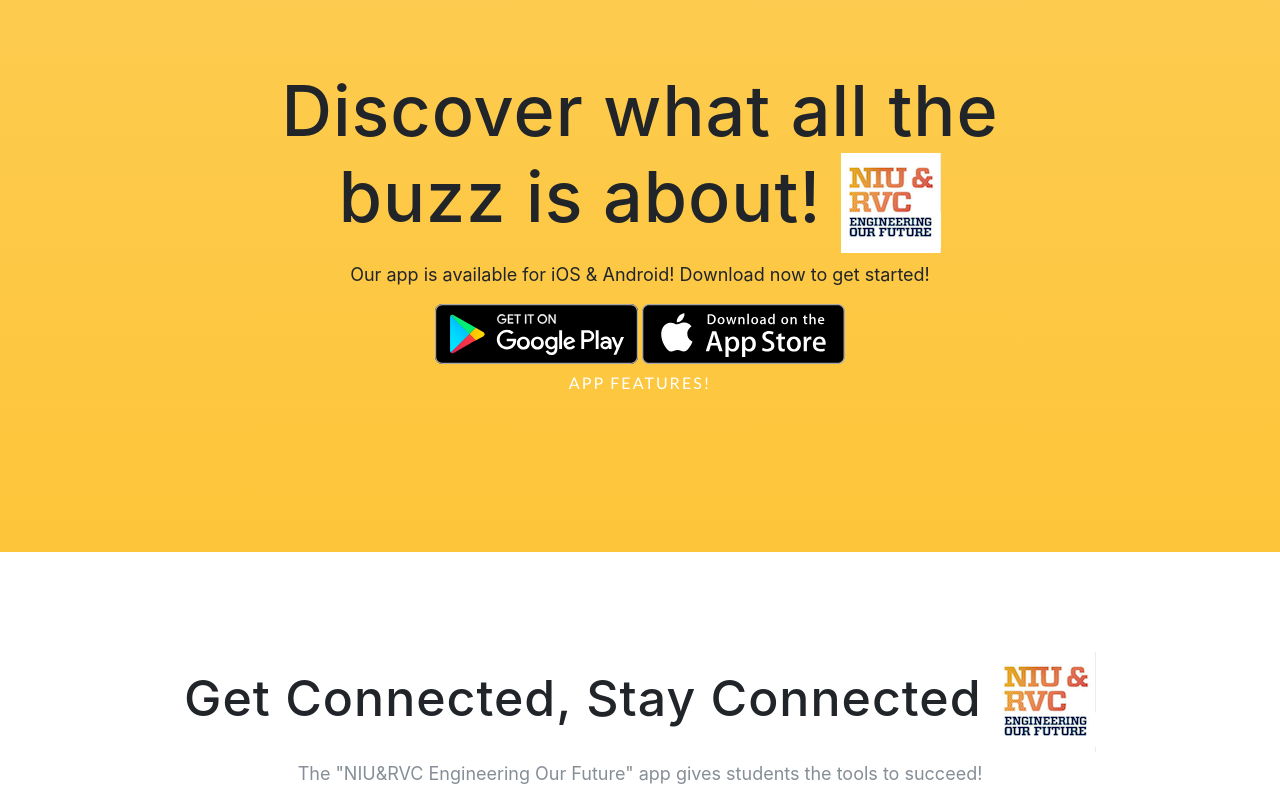
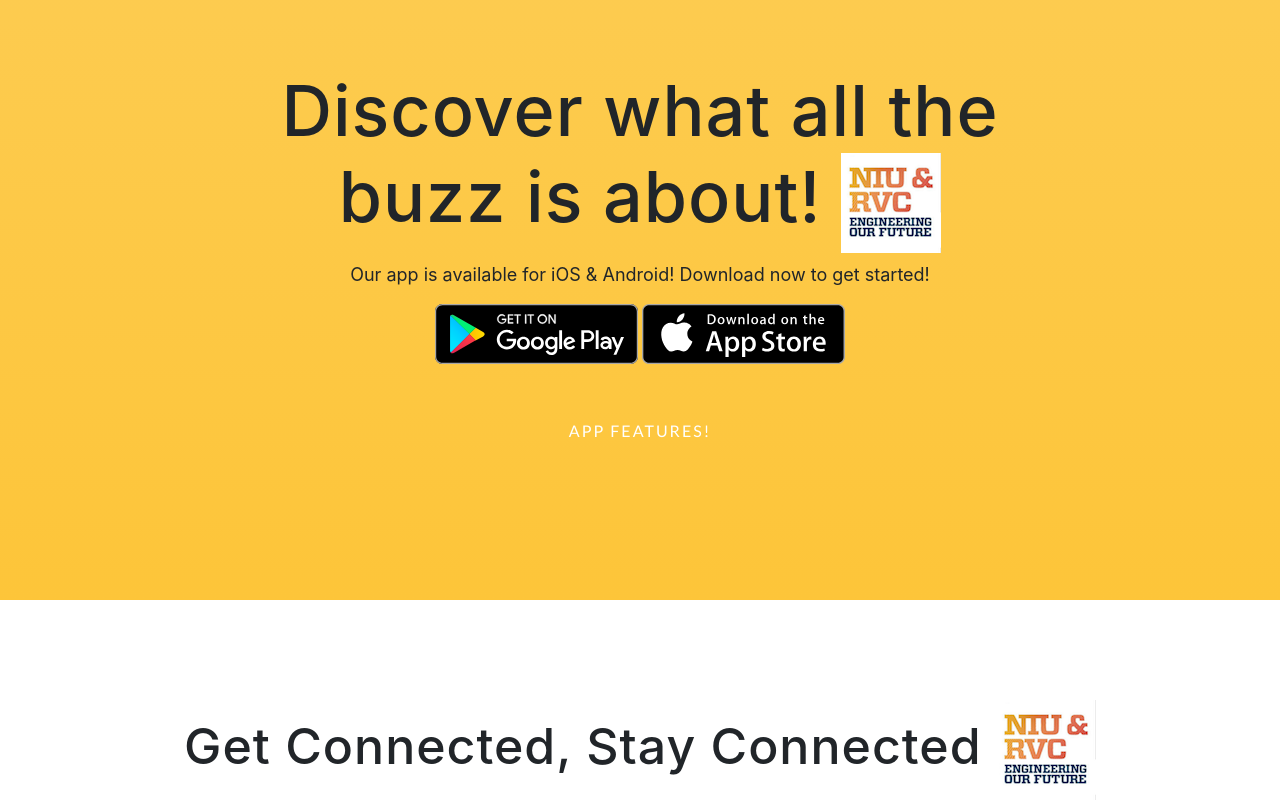
Before and after one commit to niurvc/niurvc.github.io, a website with bundled scripts: page index.html in a window 1280 px wide. Shown: the part 881-1681 px from the top of the page. Built offline with nearby package versions, Linux system fonts and the light colour scheme; a web font is replaced by a local one.

Commit message:
Update index.html

```diff
--- a/index.html
+++ b/index.html
@@ -110,7 +110,7 @@
               <a class="badge-link" href="https://play.google.com/store/apps/details?id=appinventor.ai_ckonkol.NIUEngineeringRVC" style="user-select: auto;"><img src="img/google-play-badge.svg" alt="" style="user-select: auto;"></a>
               <a class="badge-link" href="https://itunes.apple.com/us/app/niu-engineering-rvc/id1302628811?mt=8" style="user-select: auto;"><img src="img/app-store-badge.svg" alt="" style="user-select: auto;"></a>
             <div class="container" style="user-select: auto;">
-               <a href="#features" class="btn btn-outline btn-feature js-scroll-trigger" style="user-select: auto;">App Features!</a>
+              <br><br> <a href="#features" class="btn btn-outline btn-feature js-scroll-trigger" style="user-select: auto;">App Features!</a>
               </div>
               </div>
           </div>
```
